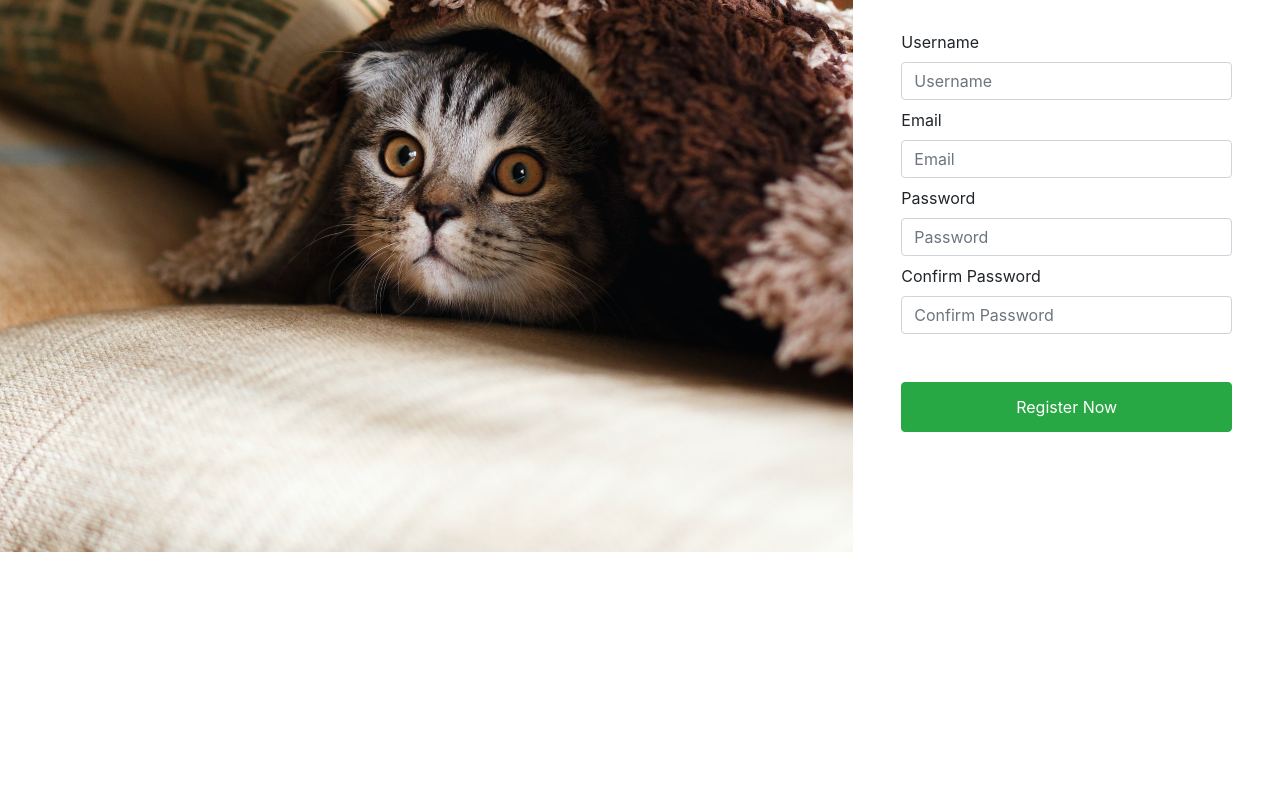
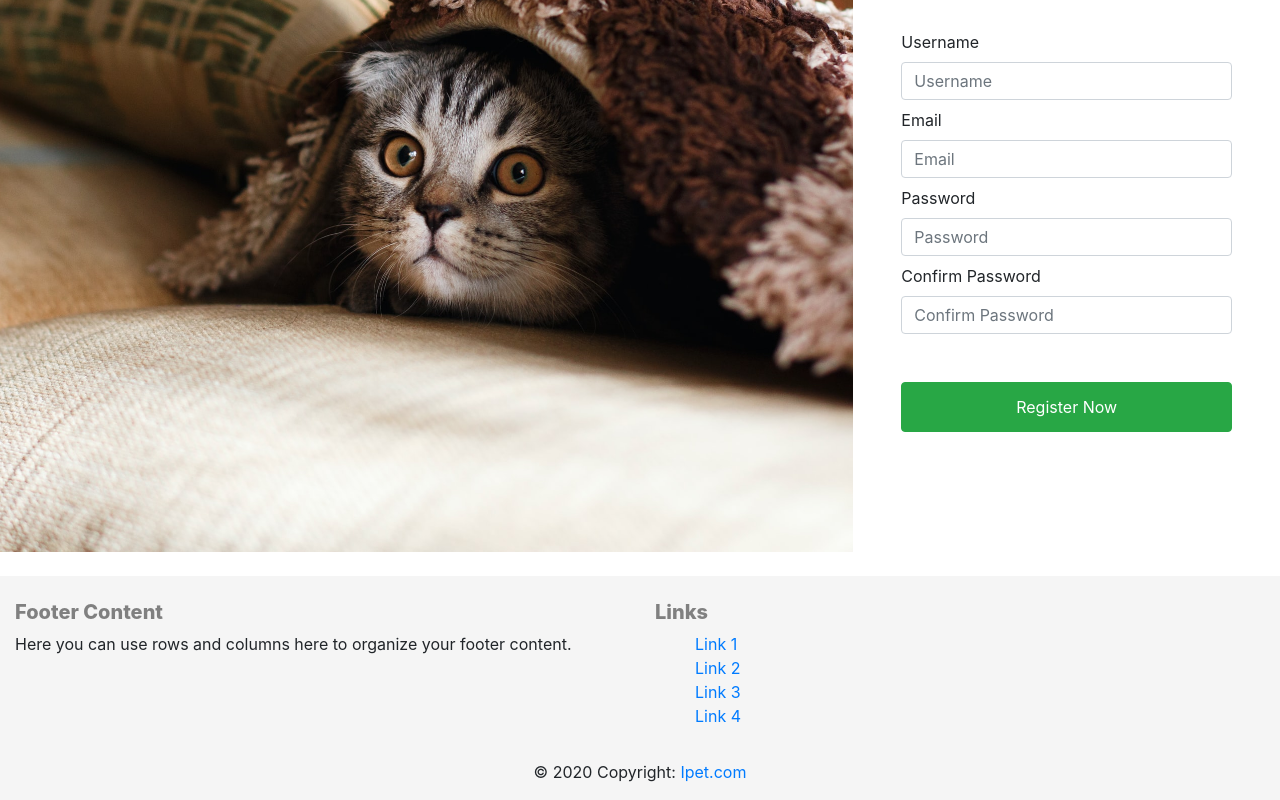
Before and after one commit to shadiqfauzi/iPet-FP, a React (Create React App) app: page /register in a window 1280 px wide. Shown: the part 258-1058 px from the top of the page. Before the commit the page ends 810 px from the top, so only its background shows below. Built offline with nearby package versions, Linux system fonts and the light colour scheme.

Commit message:
footer
fixed landing page

```diff
--- a/package.json
+++ b/package.json
@@ -8,6 +8,7 @@
     "@testing-library/user-event": "^7.2.1",
     "axios": "^0.19.2",
     "bootstrap": "^4.4.1",
+    "mdbreact": "^4.25.6",
     "react": "^16.13.1",
     "react-dom": "^16.13.1",
     "react-router-dom": "^5.1.2",
--- a/src/App.css
+++ b/src/App.css
@@ -52,14 +52,12 @@
   position: relative;
   width: 100%;
   height: 100vh;
-  /* z-index: 2; */
   background-color: whitesmoke;
 }
 
 .content2{
   width: 100%;
   height: 80vh;
-
 }
 
 h1{
@@ -162,3 +160,7 @@ h1{
   font-size: 20px;
   font-weight : 800;
 }
+
+.footer{
+  background-color: #F5F5F5;
+}
--- a/src/App.js
+++ b/src/App.js
@@ -2,7 +2,7 @@ import React from 'react';
 // import logo from './logo.svg';
 import './App.css';
 import { Route, Switch } from 'react-router-dom'
-import Home from './Pages/Home'
+import LandingPage from './Pages/LandingPage'
 import Login from './Pages/Login'
 import Register from './Pages/Register'
 import Header from './Components/Header'
@@ -13,7 +13,7 @@ function App() {
     <div>
         <Header/>
         <Switch>
-          <Route path='/' component={Home} exact />
+          <Route path='/' component={LandingPage} exact />
           <Route path='/login' component={Login} />
           <Route path='/register' component={Register} />
         </Switch>
--- a/src/Components/Footer.js
+++ b/src/Components/Footer.js
@@ -1,21 +1,47 @@
 import React, { Component } from 'react';
+import { MDBCol, MDBContainer, MDBRow, MDBFooter } from "mdbreact";
+
 
 class Footer extends Component{
     state = {}
 
     render(){
         return(
-            // <div className='content'>
-            // <div className='Footer'></div>
-            //     <footer>
-            //         ini
-
-            //     </footer>
-            // </div>
-            <div>
-
+            <MDBFooter color="blue" className="font-small pt-4 mt-4 footer">
+            <MDBContainer fluid className="text-center text-md-left">
+              <MDBRow>
+                <MDBCol md="6">
+                  <h5 className="title">Footer Content</h5>
+                  <p>
+                    Here you can use rows and columns here to organize your footer
+                    content.
+                  </p>
+                </MDBCol>
+                <MDBCol md="6">
+                  <h5 className="title">Links</h5>
+                  <ul>
+                    <li className="list-unstyled">
+                      <a href="#!">Link 1</a>
+                    </li>
+                    <li className="list-unstyled">
+                      <a href="#!">Link 2</a>
+                    </li>
+                    <li className="list-unstyled">
+                      <a href="#!">Link 3</a>
+                    </li>
+                    <li className="list-unstyled">
+                      <a href="#!">Link 4</a>
+                    </li>
+                  </ul>
+                </MDBCol>
+              </MDBRow>
+            </MDBContainer>
+            <div className="footer-copyright text-center py-3">
+              <MDBContainer fluid>
+                &copy; {new Date().getFullYear()} Copyright: <a href="https://www.mdbbootstrap.com"> Ipet.com </a>
+              </MDBContainer>
             </div>
-
+          </MDBFooter>
         )
     }
 }
--- a/src/Pages/Home.js
+++ b/src/Pages/LandingPage.js
@@ -4,7 +4,7 @@ import {
     CardTitle, CardSubtitle
   } from 'reactstrap';
 
-class Home extends Component{
+class LandingPage extends Component{
     state = {}
 
    render(){
@@ -124,4 +124,4 @@ class Home extends Component{
    }
 }
 
-export default Home
+export default LandingPage
```
Also changed, not shown: 1 other file (tests, documents, lock files or other folders).
